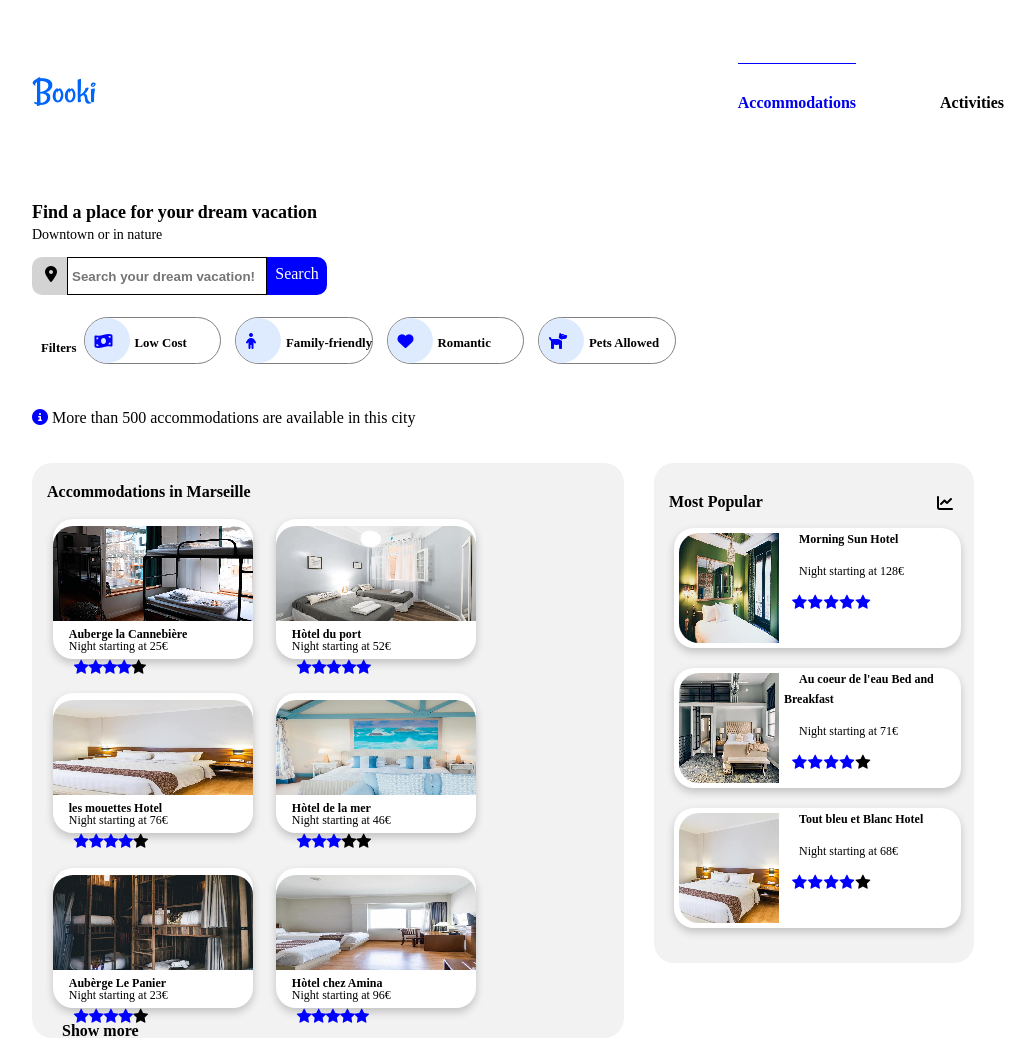
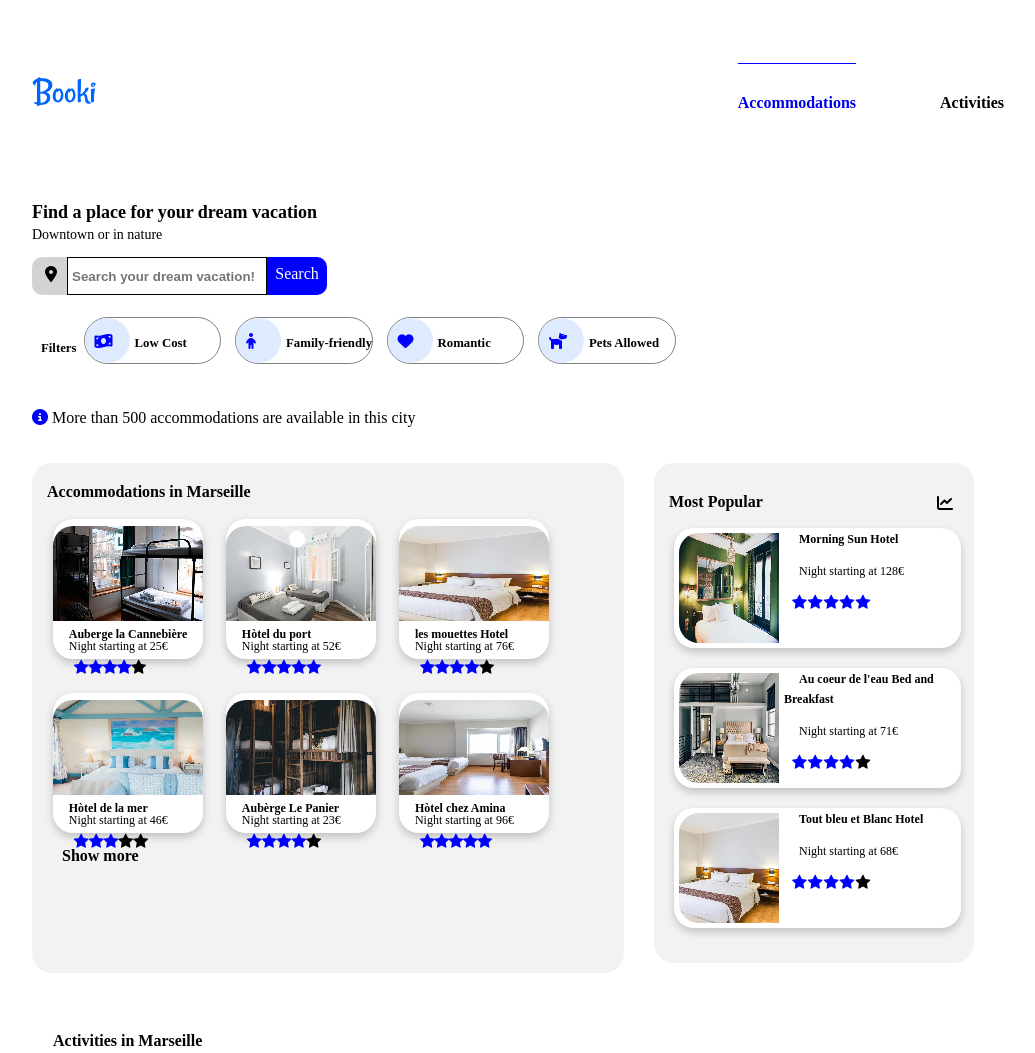
Before and after one commit to DeviantEris/Project-2-Open-Classrooms, a plain HTML site: page index.html in a window 1280 px wide. Shown: the top 1053 px of the page, without its empty margins (1-1036 px from the left). Drawn offline with Linux system fonts and the light colour scheme.

Commit message:
image sized right

```diff
--- a/index.html
+++ b/index.html
@@ -89,7 +89,7 @@
           <div class="card">
             <div class="vacationimages">
               <link rel="stylesheet" href="https://cdnjs.cloudflare.com/ajax/libs/font-awesome/4.7.0/css/font-awesome.min.css">
-             <a href="default.asp" target="_blank" class= "Clickable"> <img src="https://raw.githubusercontent.com/DeviantEris/Project-2-Open-Classrooms/main/marcus-loke-WQJvWU_HZFo-unsplash.jpg" alt="Auberge" width="200" height="95" class="hotspots">
+             <a href="default.asp" target="_blank" class= "Clickable"> <img src="https://raw.githubusercontent.com/DeviantEris/Project-2-Open-Classrooms/main/marcus-loke-WQJvWU_HZFo-unsplash.jpg" alt="Auberge" width="150" height="95" class="hotspots">
               <div class="desc"> <b>Auberge la Cannebi&egrave;re</b>
                 <p>Night starting at 25&#8364;</p>
               </div>
@@ -99,7 +99,7 @@
           </div>
           <div class="card">
             <div class="vacationimages">
-            <a href="default.asp" target="_blank"class= "Clickable">  <img src="https://raw.githubusercontent.com/DeviantEris/Project-2-Open-Classrooms/main/fred-kleber-gTbaxaVLvsg-unsplash.jpg" alt="Hotelduport" width="200" height="95" class="hotspots">
+            <a href="default.asp" target="_blank"class= "Clickable">  <img src="https://raw.githubusercontent.com/DeviantEris/Project-2-Open-Classrooms/main/fred-kleber-gTbaxaVLvsg-unsplash.jpg" alt="Hotelduport" width="150" height="95" class="hotspots">
               <div class="desc"><b>H&ograve;tel du port</b>
                 <p>Night starting at 52&#8364;</p>
               </div>
@@ -114,7 +114,7 @@
           </div>
           <div class="card">
             <div class="vacationimages">
-             <a href="default.asp" target="_blank"class= "Clickable"> <img src="https://raw.githubusercontent.com/DeviantEris/Project-2-Open-Classrooms/main/febrian-zakaria-sjvU0THccQA-unsplash.jpg" alt="les mouettes hotel" width="200" height="95" class="hotspots">
+             <a href="default.asp" target="_blank"class= "Clickable"> <img src="https://raw.githubusercontent.com/DeviantEris/Project-2-Open-Classrooms/main/febrian-zakaria-sjvU0THccQA-unsplash.jpg" alt="les mouettes hotel" width="150" height="95" class="hotspots">
               <div class="desc"> <b>les mouettes Hotel</b>
                 <p>Night starting at 76&#8364;</p>
               </div>
@@ -129,7 +129,7 @@
           </div>
           <div class="card">
             <div class="vacationimages">
-             <a href="default.asp" target="_blank"class= "Clickable"> <img src="https://raw.githubusercontent.com/DeviantEris/Project-2-Open-Classrooms/main/annie-spratt-Eg1qcIitAuA-unsplash.jpg" alt="hotel de la mer" width="200" height="95" class="hotspots">
+             <a href="default.asp" target="_blank"class= "Clickable"> <img src="https://raw.githubusercontent.com/DeviantEris/Project-2-Open-Classrooms/main/annie-spratt-Eg1qcIitAuA-unsplash.jpg" alt="hotel de la mer" width="150" height="95" class="hotspots">
               <div class="desc"><b>H&ograve;tel de la mer</b>
                 <p>Night starting at 46&#8364;</p>
               </div>
@@ -144,7 +144,7 @@
           </div>
           <div class="card">
             <div class="vacationimages">
-             <a href="default.asp" target="_blank"class= "Clickable"> <img src=" https://raw.githubusercontent.com/DeviantEris/Project-2-Open-Classrooms/main/nicate-lee-kT-ZyaiwBe0-unsplash.jpg" alt="le panier" width="200" height="95" class="hotspots">
+             <a href="default.asp" target="_blank"class= "Clickable"> <img src=" https://raw.githubusercontent.com/DeviantEris/Project-2-Open-Classrooms/main/nicate-lee-kT-ZyaiwBe0-unsplash.jpg" alt="le panier" width="150" height="95" class="hotspots">
               <div class="desc"><b>Aub&egrave;rge Le Panier</b>
                 <p>Night starting at 23&#8364;</p>
               </div>
@@ -159,7 +159,7 @@
           </div>
           <div class="card">
             <div class="vacationimages">
-            <a href="default.asp" target="_blank"class= "Clickable">  <img src="https://raw.githubusercontent.com/DeviantEris/Project-2-Open-Classrooms/main/febrian-zakaria-M6S1WvfW68A-unsplash.jpg" alt="HotelchezAmina" width="200" height="95" class="hotspots">
+            <a href="default.asp" target="_blank"class= "Clickable">  <img src="https://raw.githubusercontent.com/DeviantEris/Project-2-Open-Classrooms/main/febrian-zakaria-M6S1WvfW68A-unsplash.jpg" alt="HotelchezAmina" width="150" height="95" class="hotspots">
               <div class="desc"><b>H&ograve;tel chez Amina</b>
                 <p>Night starting at 96&#8364;</p>
               </div>
```
